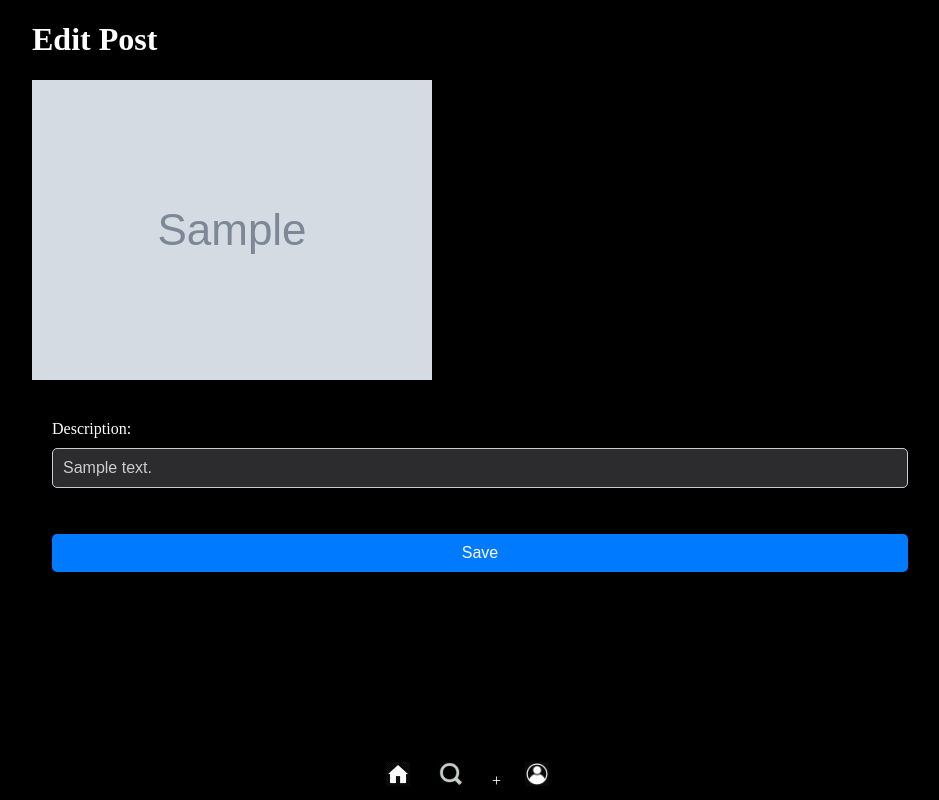
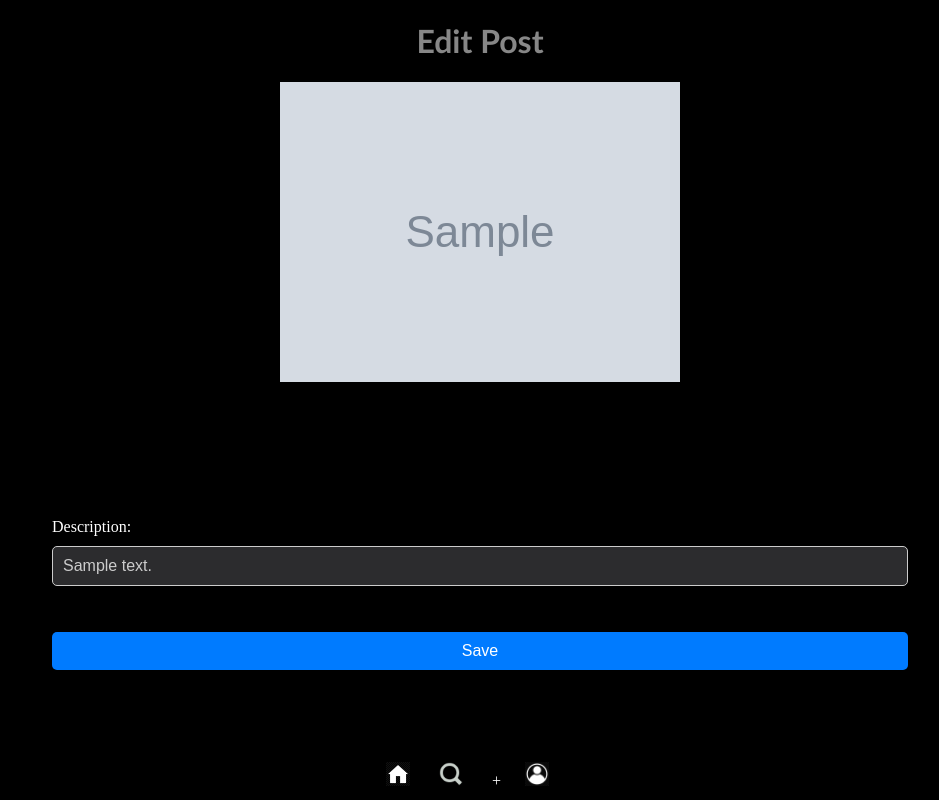
Before and after one commit to nicodiezz/fakeinstagram, a Django app: page /posts/edit-post/1 in a window 1280 px wide. Shown: the whole page, without its empty margins (160-1099 px from the left). Run offline with Django 5.2, Linux system fonts and the light colour scheme; tables that the repository leaves empty hold one stand-in row (values such as "Sample post"); grey boxes marked "Sample" are stand-in pictures.

Commit message:
style update post

```diff
--- a/fakeinstagram/home/static/css/style.css
+++ b/fakeinstagram/home/static/css/style.css
@@ -80,7 +80,7 @@ nav ul li a img {
     font-family: sans-serif;
     font-weight: bolder;
     font-size: 20px;
-    line-height: 10px;
+    line-height: 1px;
 }
 .home .post, .post_detail .post{
     padding: 20px;
@@ -483,7 +483,7 @@ input[type="text"]::placeholder, input[type="password"]::placeholder {
 
 
 /*  EDIT PROFILE    */
-.edit_profile h1{
+.edit_profile h1, .update_post h1{
     color: #878787;
     display: block;
     text-align: center;
@@ -545,3 +545,10 @@ input[type="text"]::placeholder, input[type="password"]::placeholder {
     margin: 0 auto;
     border: none;
 }
+
+/*update post */
+.update_post {
+    display: flex;
+    flex-direction: column;
+    align-items: center;
+}
--- a/fakeinstagram/posts/templates/update_post.html
+++ b/fakeinstagram/posts/templates/update_post.html
@@ -2,7 +2,7 @@
 {% block content %}
 <main class="update_post">
     <h1>Edit Post</h1>
-    <div class="img-container">
+    <div class="img-container post-image">
         <img src="{{post.image.url}}" alt="image">
     </div>
     <form method="post" class="update_form">
```
